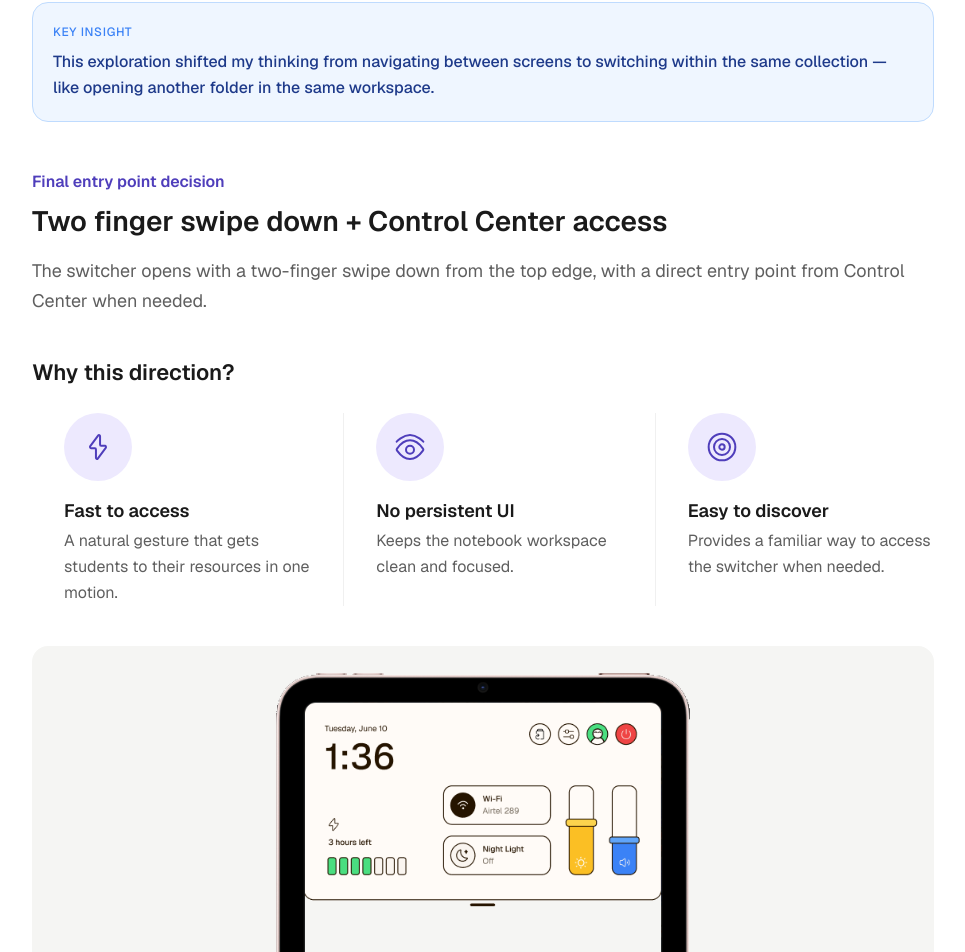
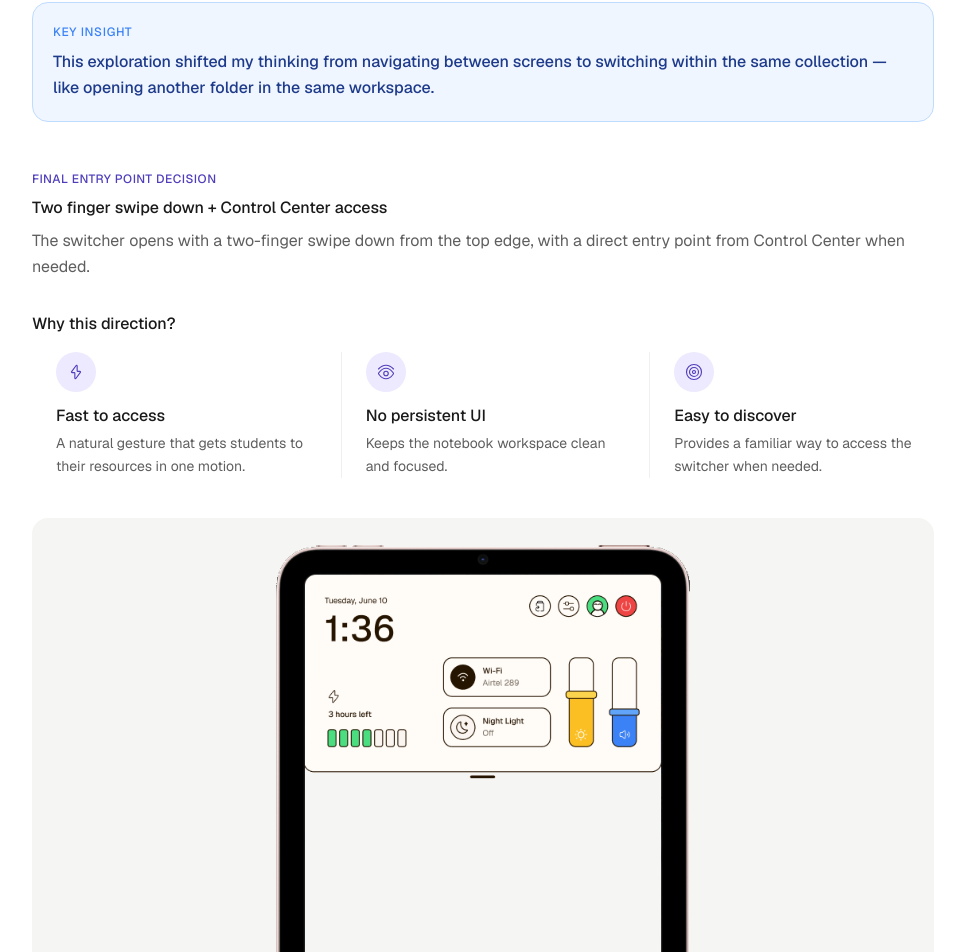
Before and after one commit to aditishinde304/my-portfolio, a Next.js app: page /work/superrbook in a window 1280 px wide. Shown: the part 4072-5024 px from the top of the page, without its empty margins (273-1238 px from the left). Built offline with nearby package versions, Linux system fonts and the light colour scheme; a web font is replaced by a local one.

Commit message:
Scale Final entry point decision section to match case study typography
Brings the heading, body, and card sizes in line with the rest of the
page (16px headings/body, 12px eyebrow, 14px card copy) and shrinks the
icon circles from 68px to 40px, instead of the larger Figma-literal sizes.

```diff
--- a/app/work/superrbook/page.tsx
+++ b/app/work/superrbook/page.tsx
@@ -430,20 +430,20 @@ export default function SuperrbookCaseStudy() {
 
               {/* Final entry point decision */}
               <div className="mt-12">
-                <p className="text-[16px] font-semibold mb-2" style={{ color: "#4F3EBB" }}>
+                <p className="text-[12px] font-medium tracking-[0.04em] uppercase mb-2" style={{ color: "#4F3EBB" }}>
                   Final entry point decision
                 </p>
-                <p className="text-[28px] font-semibold leading-[38px] mb-4" style={{ color: "var(--foreground)" }}>
+                <p className="text-[16px] font-medium mb-2" style={{ color: "var(--foreground)" }}>
                   Two finger swipe down + Control Center access
                 </p>
-                <p className="text-[18px] leading-[30px] mb-10" style={{ color: "var(--muted)" }}>
+                <p className="text-[16px] leading-relaxed mb-8" style={{ color: "var(--muted)" }}>
                   The switcher opens with a two-finger swipe down from the top edge, with a direct entry point from Control Center when needed.
                 </p>
 
-                <p className="text-[22px] font-semibold mb-6" style={{ color: "var(--foreground)" }}>
+                <p className="text-[16px] font-medium mb-4" style={{ color: "var(--foreground)" }}>
                   Why this direction?
                 </p>
-                <div className="grid grid-cols-1 sm:grid-cols-3 gap-8 mb-10">
+                <div className="grid grid-cols-1 sm:grid-cols-3 gap-6 mb-10">
                   {[
                     {
                       icon: "/icons/cs-fast-access.svg",
@@ -463,19 +463,19 @@ export default function SuperrbookCaseStudy() {
                   ].map((item, i) => (
                     <div
                       key={item.title}
-                      className="pl-0 sm:pl-8"
+                      className="pl-0 sm:pl-6"
                       style={i > 0 ? { borderLeft: "1px solid var(--border)" } : undefined}
                     >
                       <div
-                        className="rounded-full flex items-center justify-center mb-4"
-                        style={{ width: "68px", height: "68px", background: "#EDE9FE" }}
+                        className="rounded-full flex items-center justify-center mb-3"
+                        style={{ width: "40px", height: "40px", background: "#EDE9FE" }}
                       >
-                        <Image src={item.icon} alt="" width={32} height={32} />
+                        <Image src={item.icon} alt="" width={18} height={18} />
                       </div>
-                      <p className="text-[18px] font-semibold mb-1" style={{ color: "var(--foreground)" }}>
+                      <p className="text-[16px] font-medium mb-1" style={{ color: "var(--foreground)" }}>
                         {item.title}
                       </p>
-                      <p className="text-[16px] leading-relaxed" style={{ color: "var(--muted)" }}>
+                      <p className="text-[14px] leading-relaxed" style={{ color: "var(--muted)" }}>
                         {item.body}
                       </p>
                     </div>
```
